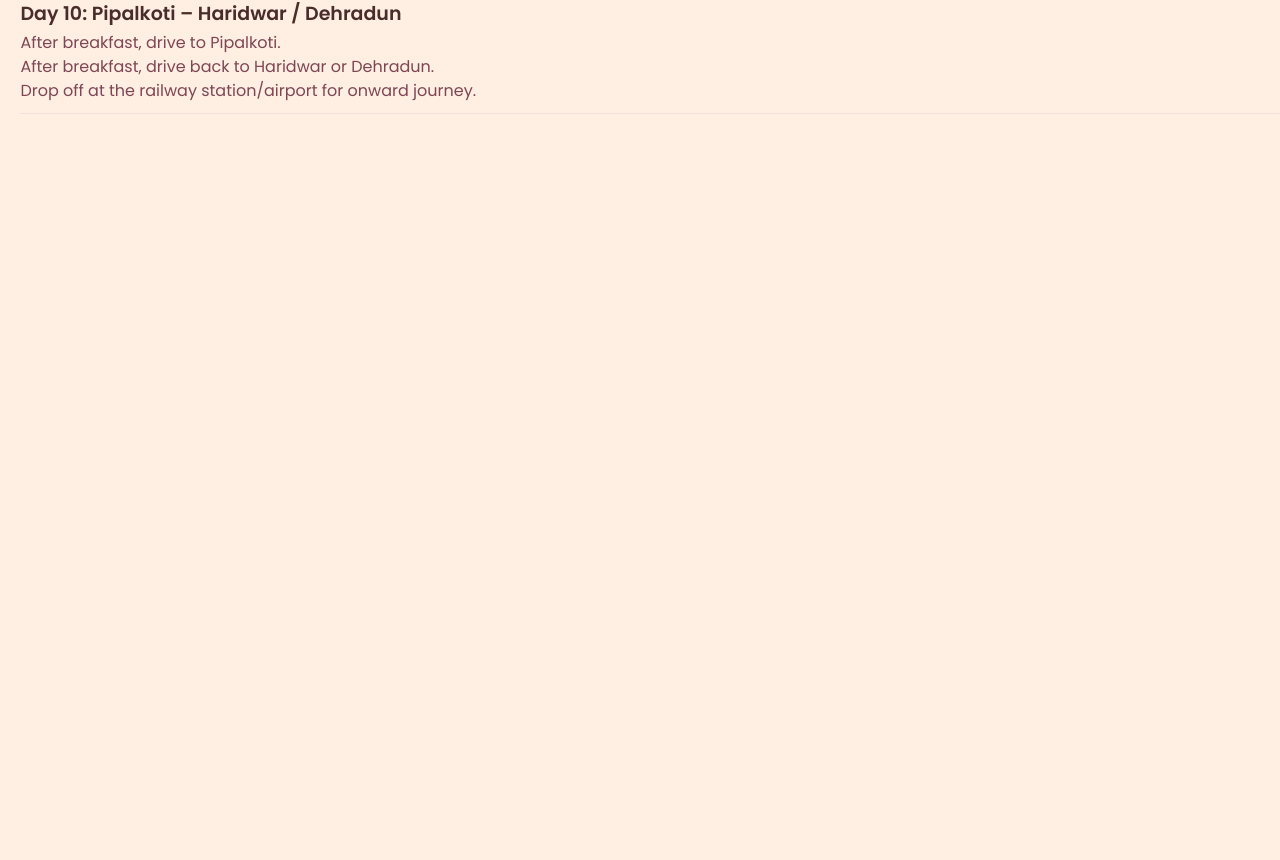
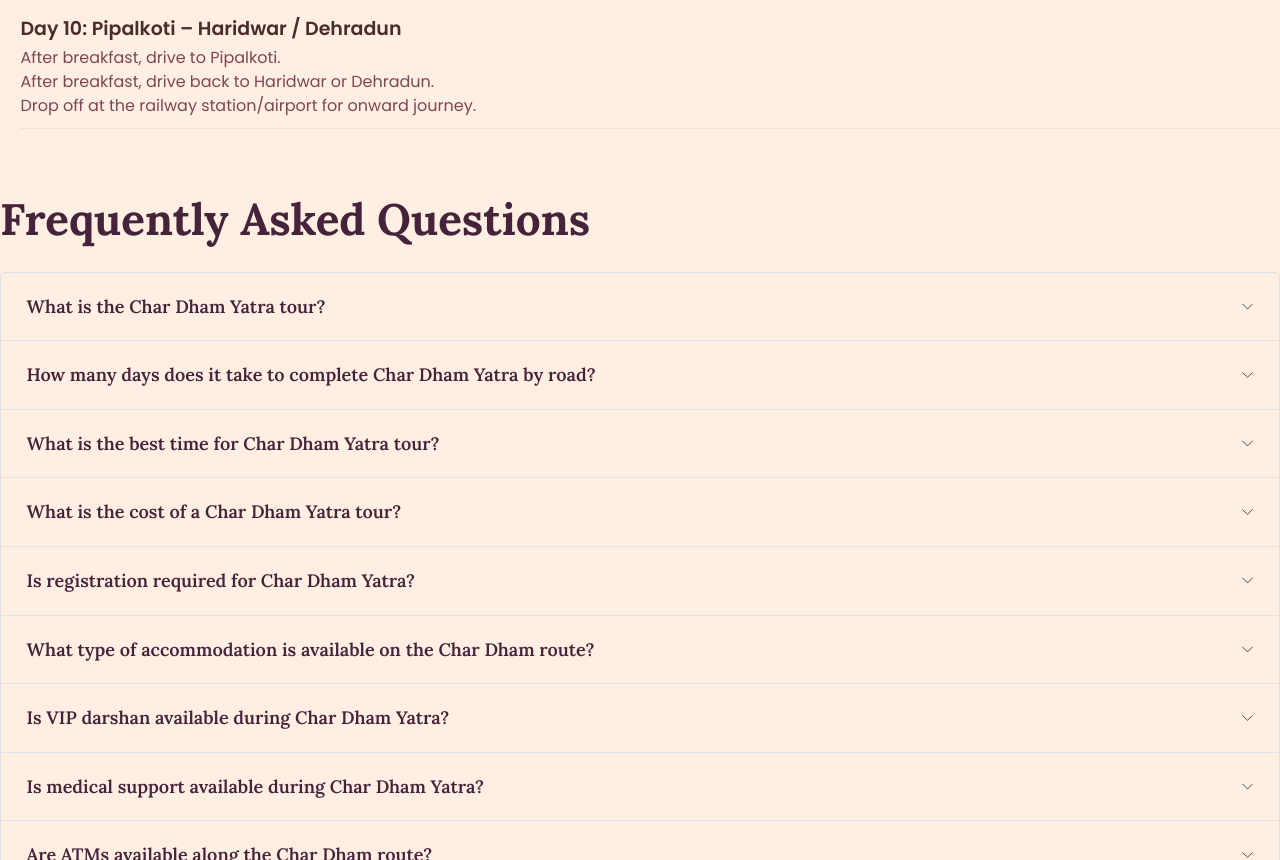
Before and after one commit to Sarita595k/Char_Dham_Frontend, a React (Vite) app: page /trending in a window 1280 px wide. Shown: the part 2920-3780 px from the top of the page. Before the commit the page ends 3034 px from the top, so only its background shows below. Built offline with nearby package versions, Linux system fonts and the light colour scheme.

Commit message:
faqs added on itinrary page

```diff
--- a/src/Components/WhatsTrendingPage.jsx
+++ b/src/Components/WhatsTrendingPage.jsx
@@ -2,7 +2,7 @@ import React from 'react'
 import { Heading } from './Heading'
 import { SubHeading } from './SubHeading'
 import styled from 'styled-components'
-
+import Faqs from "./Faqs"
 const MainContainer = styled.div`
 max-width:clamp(100vw,45vw, 90vw);
 margin-left:clamp(2rem,1.6vw,3rem);
@@ -36,10 +36,10 @@ const Li = styled.li`
 font-size:clamp(1.3rem,2vw,1.6rem);
 `
 const WhatsTrendingPage = () => {
-    return (
+    return (<>
         <MainContainer>
             <Heading heading={`Char Dham Yatra Itinerary – 9 Nights 10 Days (Trusted Pilgrimage Package)`} />
-            <P>Plan your sacred <b> Char Dham Yatra</b> with a well-paced, safety-first itinerary covering <b>Yamunotri Temple, Gangotri Temple, Kedarnath Temple, and Badrinath Temple.</b> <br /><br />
+            <br /><P>Plan your sacred <b> Char Dham Yatra</b> with a well-paced, safety-first itinerary covering <b>Yamunotri Temple, Gangotri Temple, Kedarnath Temple, and Badrinath Temple.</b> <br /><br />
                 This 9 Nights / 10 Days Char Dham Yatra itinerary is designed for <b>comfortable travel, proper acclimatisation, and smooth darshan</b>, making it ideal for families, senior citizens, and first-time pilgrims.</P>
             <SubHeading subHeading="Overview of Char Dham Yatra Package" />
             <P>The Char Dham Yatra is one of the most sacred Hindu pilgrimages in India, undertaken through the Himalayan regions of Uttarakhand. Our itinerary follows the <b>traditional route sequence</b> and avoids rushed travel or unsafe same-day long drives.</P>
@@ -186,9 +186,10 @@ const WhatsTrendingPage = () => {
 
             </P>
             <hr />
-
             {/* <SubHeading subHeading="Overview of Char Dham Yatra Package" /> */}
         </MainContainer >
+        <Faqs />
+    </>
     )
 }
 
```
